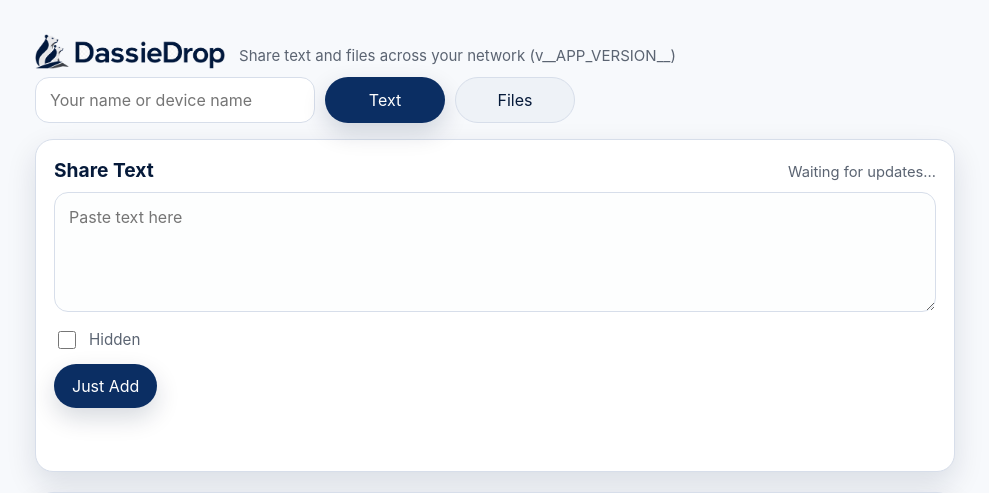
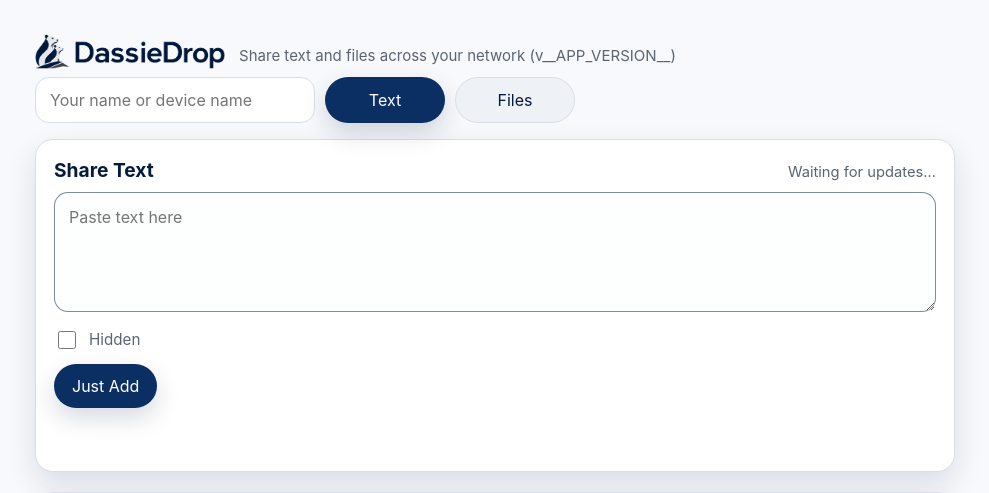
Before and after one commit to vossie/LanDrop, a Python web app: template templates/index.html in a window 1280 px wide. Shown: the top 493 px of the page, without its empty margins (145-1134 px from the left). Run offline with Jinja, Linux system fonts and the light colour scheme; the template is opened without the code that fills it, so the values that code supplies are empty.

Commit message:
First attempt

```diff
--- a/assets/app.css
+++ b/assets/app.css
@@ -180,6 +180,9 @@ textarea, .rich-editor {
   padding: 14px;
   font: inherit;
   color: var(--ink);
+}
+#sharedText {
+  border-color: rgba(6, 26, 58, 0.5);
 }
 .rich-editor {
   overflow: auto;
```
